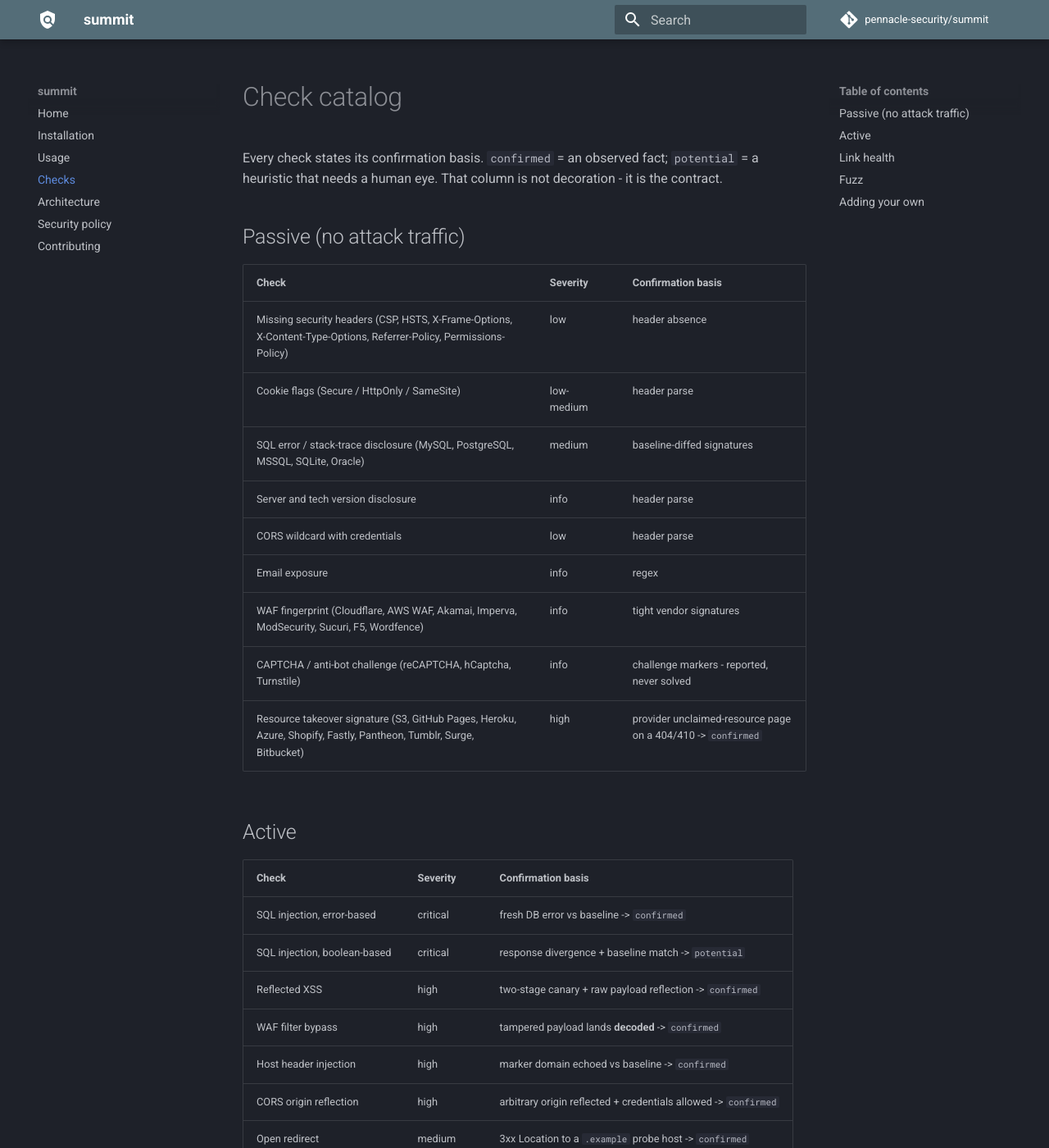
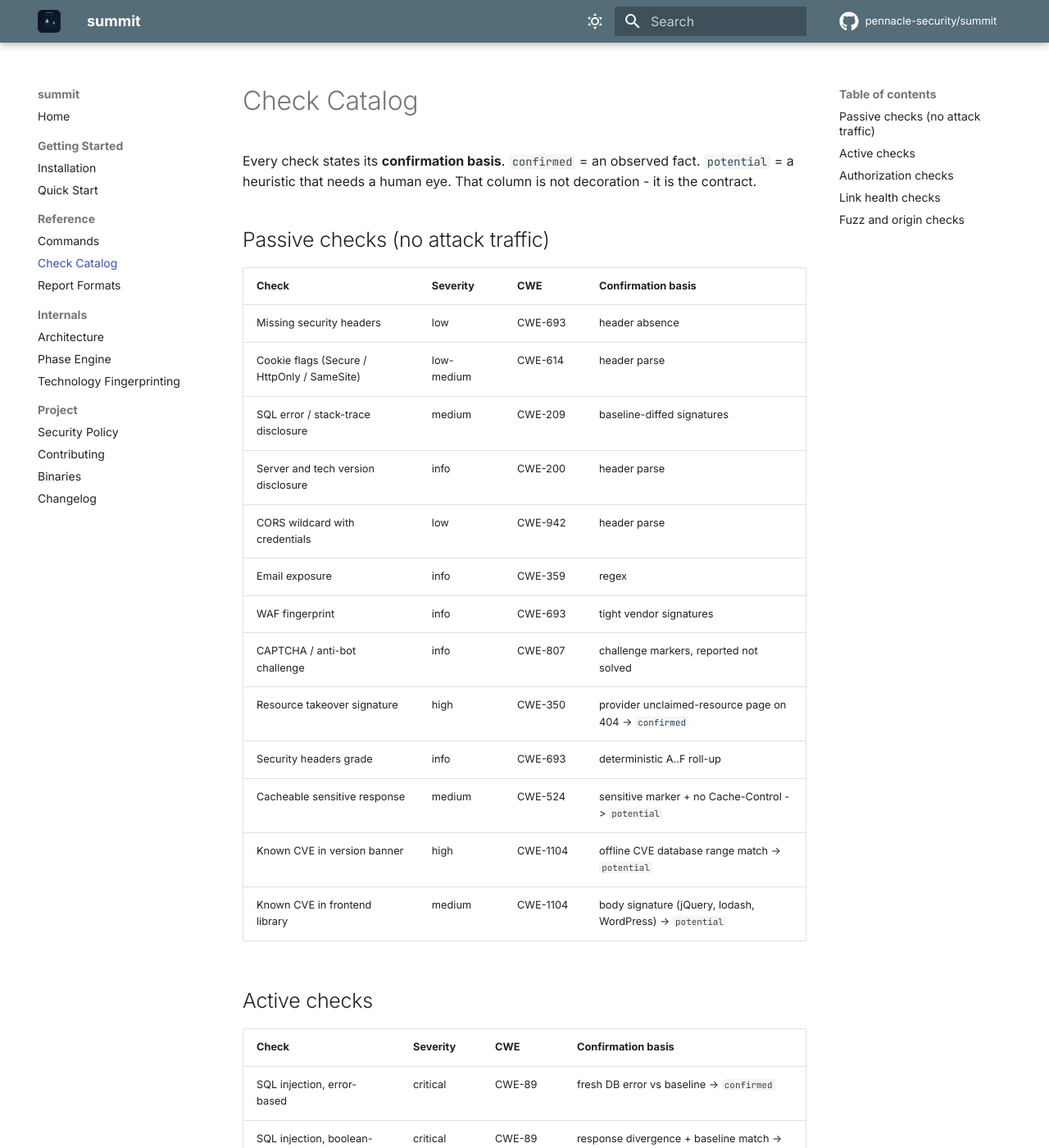
Before and after one commit to blut-agent/summit, an MkDocs documentation site: the page built from docs/checks.md, in a window 1280 px wide and 1400 px high. Shown: the whole window at 82% size. Built offline with MkDocs 1.6.1 and Material for MkDocs 9.7.7, drawn with Linux system fonts in a browser that asks for light colours; comment, search, counter and statistics services are not loaded; some of the changed text lies outside the part shown.

Commit message:
docs: v0.9.2 - logo, improved theme, new pages (phases, fingerprinting, reports, quickstart), complete check catalog

```diff
--- a/docs/checks.md
+++ b/docs/checks.md
@@ -1,50 +1,79 @@
-# Check catalog
+---
+title: Check Catalog
+description: Every check in summit, with severity, confirmation basis, CWE and impact.
+---
 
-Every check states its confirmation basis. `confirmed` = an observed fact; `potential` = a heuristic that needs a human eye. That column is not decoration - it is the contract.
+# Check Catalog
 
-## Passive (no attack traffic)
+Every check states its **confirmation basis**. `confirmed` = an observed fact. `potential` = a heuristic that needs a human eye. That column is not decoration - it is the contract.
 
-| Check | Severity | Confirmation basis |
-|---|---|---|
-| Missing security headers (CSP, HSTS, X-Frame-Options, X-Content-Type-Options, Referrer-Policy, Permissions-Policy) | low | header absence |
-| Cookie flags (Secure / HttpOnly / SameSite) | low-medium | header parse |
-| SQL error / stack-trace disclosure (MySQL, PostgreSQL, MSSQL, SQLite, Oracle) | medium | baseline-diffed signatures |
-| Server and tech version disclosure | info | header parse |
-| CORS wildcard with credentials | low | header parse |
-| Email exposure | info | regex |
-| WAF fingerprint (Cloudflare, AWS WAF, Akamai, Imperva, ModSecurity, Sucuri, F5, Wordfence) | info | tight vendor signatures |
-| CAPTCHA / anti-bot challenge (reCAPTCHA, hCaptcha, Turnstile) | info | challenge markers - reported, never solved |
-| Resource takeover signature (S3, GitHub Pages, Heroku, Azure, Shopify, Fastly, Pantheon, Tumblr, Surge, Bitbucket) | high | provider unclaimed-resource page on a 404/410 -> `confirmed` |
+## Passive checks (no attack traffic)
 
-## Active
+| Check | Severity | CWE | Confirmation basis |
+|---|---|---|---|
+| Missing security headers | low | CWE-693 | header absence |
+| Cookie flags (Secure / HttpOnly / SameSite) | low-medium | CWE-614 | header parse |
+| SQL error / stack-trace disclosure | medium | CWE-209 | baseline-diffed signatures |
+| Server and tech version disclosure | info | CWE-200 | header parse |
+| CORS wildcard with credentials | low | CWE-942 | header parse |
+| Email exposure | info | CWE-359 | regex |
+| WAF fingerprint | info | CWE-693 | tight vendor signatures |
+| CAPTCHA / anti-bot challenge | info | CWE-807 | challenge markers, reported not solved |
+| Resource takeover signature | high | CWE-350 | provider unclaimed-resource page on 404 -> `confirmed` |
+| Security headers grade | info | CWE-693 | deterministic A..F roll-up |
+| Cacheable sensitive response | medium | CWE-524 | sensitive marker + no Cache-Control -> `potential` |
+| Known CVE in version banner | high | CWE-1104 | offline CVE database range match -> `potential` |
+| Known CVE in frontend library | medium | CWE-1104 | body signature (jQuery, lodash, WordPress) -> `potential` |
 
-| Check | Severity | Confirmation basis |
-|---|---|---|
-| SQL injection, error-based | critical | fresh DB error vs baseline -> `confirmed` |
-| SQL injection, boolean-based | critical | response divergence + baseline match -> `potential` |
-| Reflected XSS | high | two-stage canary + raw payload reflection -> `confirmed` |
-| WAF filter bypass | high | tampered payload lands **decoded** -> `confirmed` |
-| Host header injection | high | marker domain echoed vs baseline -> `confirmed` |
-| CORS origin reflection | high | arbitrary origin reflected + credentials allowed -> `confirmed` |
-| Open redirect | medium | 3xx Location to a `.example` probe host -> `confirmed` |
-| Path traversal | high | OS file indicators -> `confirmed` |
+## Active checks
 
-## Link health
+| Check | Severity | CWE | Confirmation basis |
+|---|---|---|---|
+| SQL injection, error-based | critical | CWE-89 | fresh DB error vs baseline -> `confirmed` |
+| SQL injection, boolean-based | critical | CWE-89 | response divergence + baseline match -> `potential` |
+| SQL injection, time-based blind | critical | CWE-89 | calibrated delay reproduced on all probes -> `potential` |
+| Reflected XSS | high | CWE-79 | canary + raw payload reflection -> `confirmed` |
+| WAF filter bypass | high | CWE-693 | tampered payload lands decoded -> `confirmed` |
+| OS command injection | critical | CWE-78 | exec marker outruns control marker -> `confirmed` |
+| Server-side template injection | critical | CWE-1336 | `{{7*7}}` evaluates to 49 -> `confirmed` |
+| CRLF injection / response splitting | high | CWE-113 | injected header materializes -> `confirmed` |
+| Host header injection | high | CWE-640 | marker domain echoed vs baseline -> `confirmed` |
+| CORS origin reflection | high | CWE-942 | arbitrary origin reflected + credentials -> `confirmed` |
+| LDAP injection | high | CWE-90 | differential response to LDAP metacharacters -> `potential` |
+| NoSQL injection | critical | CWE-943 | MongoDB operators change response -> `potential` |
+| Format string injection | high | CWE-134 | new hex values after `%x` -> `confirmed` |
+| Email/user enumeration | medium | CWE-204 | differential response for unknown identities -> `potential` |
+| Open redirect | medium | CWE-601 | 3xx Location to probe host -> `confirmed` |
+| Path traversal | high | CWE-22 | OS file indicators -> `confirmed` |
 
-| Check | Severity | Confirmation basis |
-|---|---|---|
-| Link to dead domain (hijack candidate) | high | DNS failure verified twice -> `confirmed` |
-| Link to parked domain (hijack candidate) | high | tight parking fingerprints -> `confirmed` |
-| Broken outbound link | medium | HTTP 404/410 -> `confirmed` |
-| Unreachable outbound link | low | fails after retry -> `potential` |
-| Outbound link to private IP | info | DNS resolution -> `confirmed`, never fetched |
+## Authorization checks
 
-## Fuzz
+| Check | Severity | CWE | Confirmation basis |
+|---|---|---|---|
+| Broken access control (BOLA/IDOR) | critical | CWE-639 | identical response for low-privilege role -> `confirmed` |
+| Authorization response differs | medium | CWE-639 | same status, different body -> `potential` |
+| Session fixation | medium | CWE-384 | session cookie not regenerated -> `potential` |
+| JWT uses alg:none | critical | CWE-347 | JWT header analysis -> `confirmed` |
+| JWT alg:none attack accepted | critical | CWE-347 | forged token accepted by server -> `confirmed` |
+| JWT uses HMAC | medium | CWE-326 | JWT header analysis -> `potential` |
+| Form missing CSRF token | medium | CWE-352 | POST/password form without CSRF field -> `potential` |
 
-| Check | Severity | Confirmation basis |
-|---|---|---|
-| Found path | info | status + wildcard baseline comparison |
+## Link health checks
 
-## Adding your own
+| Check | Severity | CWE | Confirmation basis |
+|---|---|---|---|
+| Link to dead domain (hijack) | high | CWE-350 | DNS failure, verified twice -> `confirmed` |
+| Link to parked domain (hijack) | high | CWE-350 | tight parking fingerprints -> `confirmed` |
+| Broken outbound link | medium | CWE-350 | HTTP 404/410 -> `confirmed` |
+| Unreachable outbound link | low | CWE-350 | fails after retry -> `potential` |
+| Outbound link to private IP | info | CWE-918 | DNS resolution -> `confirmed`, never fetched |
 
-A check is a class with `check_id`, `title`, `severity` and a `run(point, client)` method - see [contributing](contributing.md). The demo target gives you a live place to test it.
+## Fuzz and origin checks
+
+| Check | Severity | CWE | Confirmation basis |
+|---|---|---|---|
+| Directory fuzz | info | CWE-538 | status + wildcard baseline |
+| Sensitive file exposure (.env, .git, backups) | high | CWE-538 | content signature, not just 200 -> `confirmed` |
+| Directory listing enabled | medium | CWE-548 | listing content signature -> `confirmed` |
+| GraphQL introspection enabled | low | CWE-200 | real `__schema` payload -> `confirmed` |
+| Subdomain takeover via CNAME | critical | CWE-350 | CNAME + unclaimed service page -> `confirmed` |
--- /dev/null
+++ b/docs/stylesheets/extra.css
@@ -0,0 +1,42 @@
+/* Summit docs custom styling */
+:root {
+  --summit-accent: #7dd3fc;
+  --summit-dark: #0b1220;
+  --summit-surface: #101b2e;
+}
+
+[data-md-color-scheme="slate"] {
+  --md-primary-bg-color: var(--summit-dark);
+  --md-default-bg-color: var(--summit-dark);
+  --md-typeset-a-color: var(--summit-accent);
+}
+
+/* Logo sizing in header */
+.md-header__button.md-logo img {
+  height: 28px;
+  width: auto;
+}
+
+/* Code blocks: subtle border + rounded */
+.md-typeset pre > code {
+  border-radius: 6px;
+  border: 1px solid rgba(125, 211, 252, 0.1);
+}
+
+/* Admonition styling */
+.md-typeset .admonition {
+  border-radius: 6px;
+  border-width: 0 0 0 4px;
+}
+
+/* Table row hover */
+.md-typeset table:not([class]) tbody tr:hover {
+  background-color: rgba(125, 211, 252, 0.05);
+}
+
+/* Severity tag colors in tables */
+.sev-critical { color: #f85149; font-weight: 700; }
+.sev-high { color: #ff7b72; font-weight: 600; }
+.sev-medium { color: #d2a8ff; }
+.sev-low { color: #7ee787; }
+.sev-info { color: #8b949e; }
--- a/mkdocs.yml
+++ b/mkdocs.yml
@@ -1,7 +1,7 @@
 site_name: summit
 site_description: >-
   Open-source web security testing platform: proxy, scanner, fuzzer, WAF
-  analysis and recon orchestration in one scriptable CLI.
+  analysis, takeover fingerprints and recon orchestration in one scriptable CLI.
 site_url: https://pennacle-security.github.io/summit/
 repo_url: https://github.com/pennacle-security/summit
 repo_name: pennacle-security/summit
@@ -9,28 +9,79 @@
 
 theme:
   name: material
+  logo: assets/logo.svg
+  favicon: assets/logo.svg
   palette:
-    scheme: slate
-    primary: blue grey
-    accent: light blue
+    - media: "(prefers-color-scheme: dark)"
+      scheme: slate
+      primary: blue grey
+      accent: light blue
+      toggle:
+        icon: material/weather-night
+        name: Switch to light mode
+    - media: "(prefers-color-scheme: light)"
+      scheme: default
+      primary: blue grey
+      accent: light blue
+      toggle:
+        icon: material/weather-sunny
+        name: Switch to dark mode
   features:
     - content.code.copy
+    - content.code.annotate
     - navigation.sections
     - navigation.top
+    - navigation.tracking
+    - navigation.expand
+    - search.highlight
+    - search.suggest
+    - toc.follow
+  font:
+    text: Inter
+    code: JetBrains Mono
   icon:
-    logo: material/shield-search
+    repo: fontawesome/brands/github
 
-nav:
-  - Home: index.md
-  - Installation: installation.md
-  - Usage: usage.md
-  - Checks: checks.md
-  - Architecture: architecture.md
-  - Security policy: security.md
-  - Contributing: contributing.md
+extra:
+  social:
+    - icon: fontawesome/brands/github
+      link: https://github.com/pennacle-security
+    - icon: material/shield-search
+      link: https://pennacle-security.github.io/summit/
 
 markdown_extensions:
   - admonition
   - pymdownx.highlight
   - pymdownx.superfences
+  - pymdownx.inlinehilite
+  - pymdownx.tabbed:
+      alternate_style: true
+  - pymdownx.tasklist:
+      custom_checkbox: true
   - tables
+  - toc:
+      permalink: true
+  - attr_list
+  - md_in_html
+
+extra_css:
+  - stylesheets/extra.css
+
+nav:
+  - Home: index.md
+  - Getting Started:
+      - Installation: installation.md
+      - Quick Start: quickstart.md
+  - Reference:
+      - Commands: usage.md
+      - Check Catalog: checks.md
+      - Report Formats: reports.md
+  - Internals:
+      - Architecture: architecture.md
+      - Phase Engine: phases.md
+      - Technology Fingerprinting: fingerprinting.md
+  - Project:
+      - Security Policy: security.md
+      - Contributing: contributing.md
+      - Binaries: binaries.md
+      - Changelog: changelog.md
```
Also changed, not shown: docs/fingerprinting.md (added, +67 -0 lines), docs/phases.md (added, +67 -0 lines), docs/quickstart.md (added, +65 -0 lines), docs/reports.md (added, +80 -0 lines), docs/assets/logo.svg (added).
